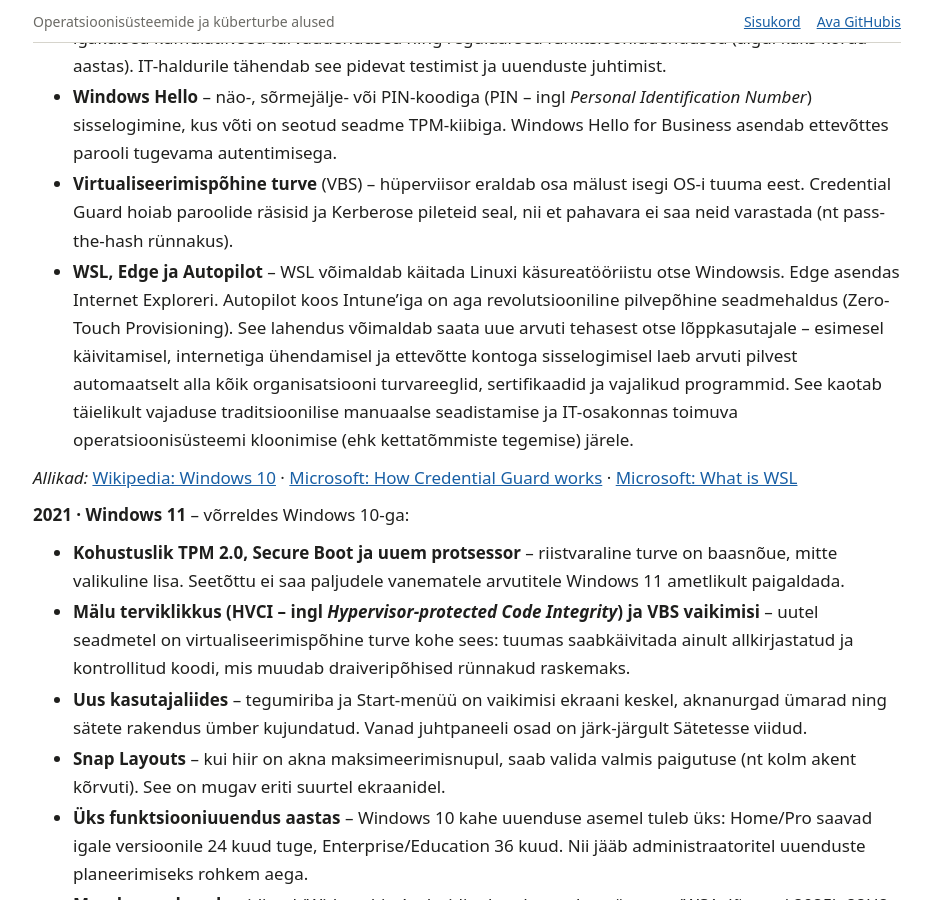
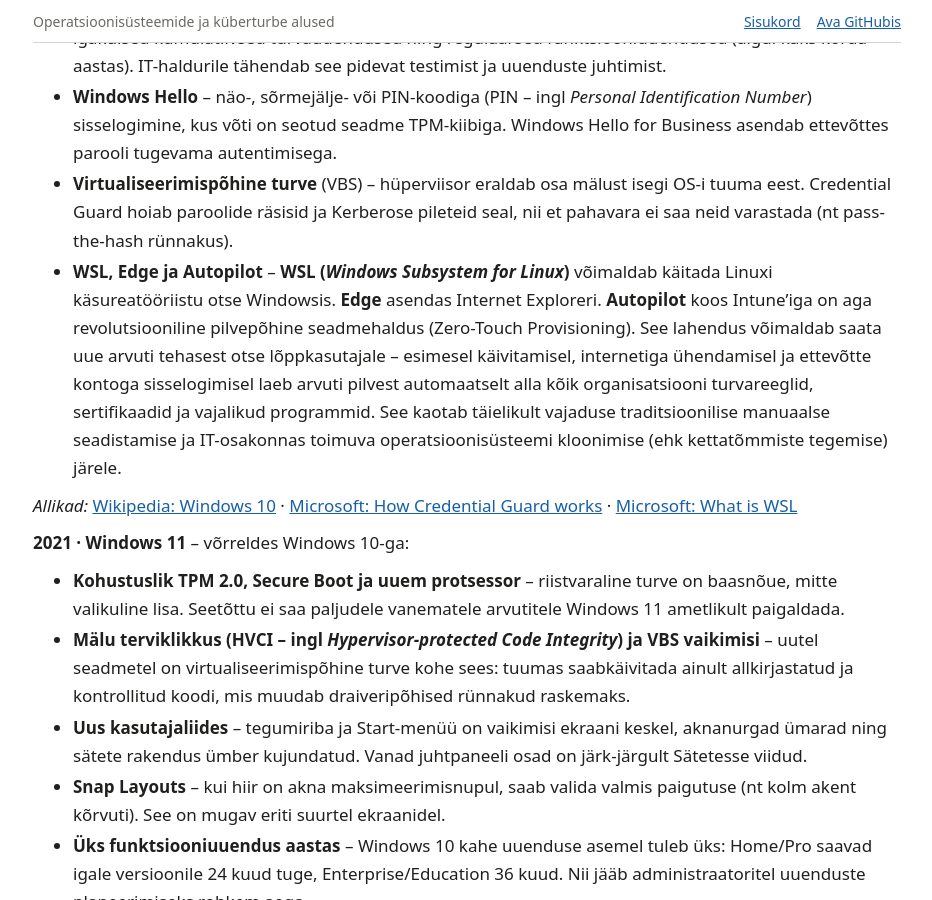
Before and after one commit to valdonolvak/Operatsioonis-steemi-ja-k-berturbe-alused, a Jekyll site: the page built from peatykid/01-windowsi-ajalugu.md, in a window 1280 px wide and 900 px high, scrolled down 12349 px. Shown: the whole window, without its empty margins (173-1105 px from the left). Built offline with Jekyll 4.4.1, drawn with Linux system fonts in a browser that asks for light colours; our own code applies the rules of GitHub Pages for plain Markdown files.

Commit message:
Update 01-windowsi-ajalugu.md

```diff
--- a/peatykid/01-windowsi-ajalugu.md
+++ b/peatykid/01-windowsi-ajalugu.md
@@ -212,7 +212,7 @@ Joonis: NT-põhise Windowsi versioonid Windows NT 3.1-st kuni Windows 11 26H2-ni
 - **„Windows as a Service“** – uut Windowsi ei tule iga paari aasta tagant. Windows 10 uuenes pidevalt: igakuised kumulatiivsed turvauuendused ning regulaarsed funktsiooniuuendused (algul kaks korda aastas). IT-haldurile tähendab see pidevat testimist ja uuenduste juhtimist.
 - **Windows Hello** – näo-, sõrmejälje- või PIN-koodiga (PIN – ingl *Personal Identification Number*) sisselogimine, kus võti on seotud seadme TPM-kiibiga. Windows Hello for Business asendab ettevõttes parooli tugevama autentimisega.
 - **Virtualiseerimispõhine turve** (VBS) – hüperviisor eraldab osa mälust isegi OS-i tuuma eest. Credential Guard hoiab paroolide räsisid ja Kerberose pileteid seal, nii et pahavara ei saa neid varastada (nt pass-the-hash rünnakus).
-- **WSL, Edge ja Autopilot** – WSL võimaldab käitada Linuxi käsureatööriistu otse Windowsis. Edge asendas Internet Exploreri. Autopilot koos Intune'iga on aga revolutsiooniline pilvepõhine seadmehaldus (Zero-Touch Provisioning). See lahendus võimaldab saata uue arvuti tehasest otse lõppkasutajale – esimesel käivitamisel, internetiga ühendamisel ja ettevõtte kontoga sisselogimisel laeb arvuti pilvest automaatselt alla kõik organisatsiooni turvareeglid, sertifikaadid ja vajalikud programmid. See kaotab täielikult vajaduse traditsioonilise manuaalse seadistamise ja IT-osakonnas toimuva operatsioonisüsteemi kloonimise (ehk kettatõmmiste tegemise) järele.
+- **WSL, Edge ja Autopilot** – **WSL (_Windows Subsystem for Linux_)** võimaldab käitada Linuxi käsureatööriistu otse Windowsis. **Edge** asendas Internet Exploreri. **Autopilot** koos Intune'iga on aga revolutsiooniline pilvepõhine seadmehaldus (Zero-Touch Provisioning). See lahendus võimaldab saata uue arvuti tehasest otse lõppkasutajale – esimesel käivitamisel, internetiga ühendamisel ja ettevõtte kontoga sisselogimisel laeb arvuti pilvest automaatselt alla kõik organisatsiooni turvareeglid, sertifikaadid ja vajalikud programmid. See kaotab täielikult vajaduse traditsioonilise manuaalse seadistamise ja IT-osakonnas toimuva operatsioonisüsteemi kloonimise (ehk kettatõmmiste tegemise) järele.
 
 *Allikad:* [Wikipedia: Windows 10](https://en.wikipedia.org/wiki/Windows_10) · [Microsoft: How Credential Guard works](https://learn.microsoft.com/windows/security/identity-protection/credential-guard/how-it-works) · [Microsoft: What is WSL](https://learn.microsoft.com/windows/wsl/about)
 
```
